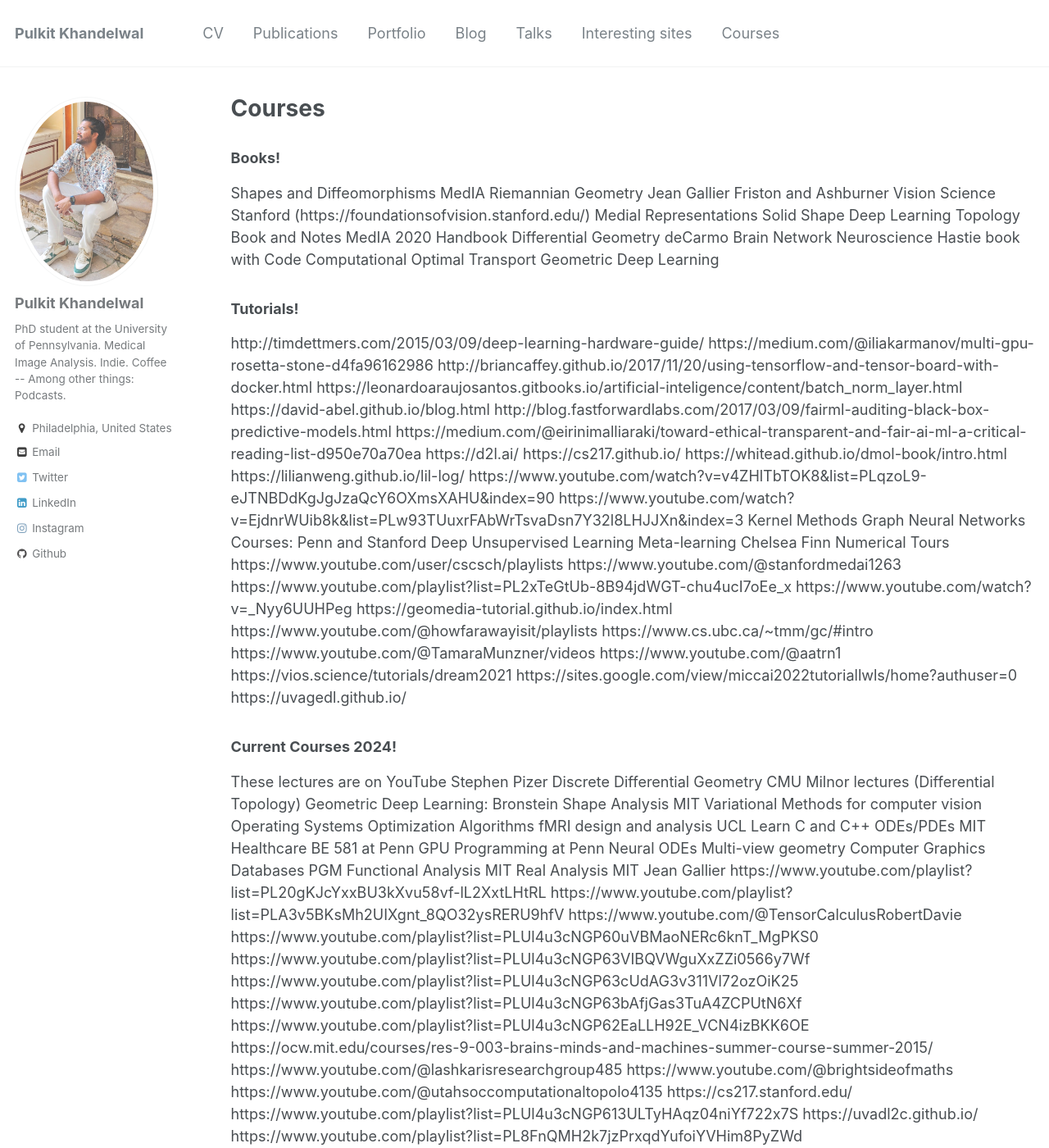
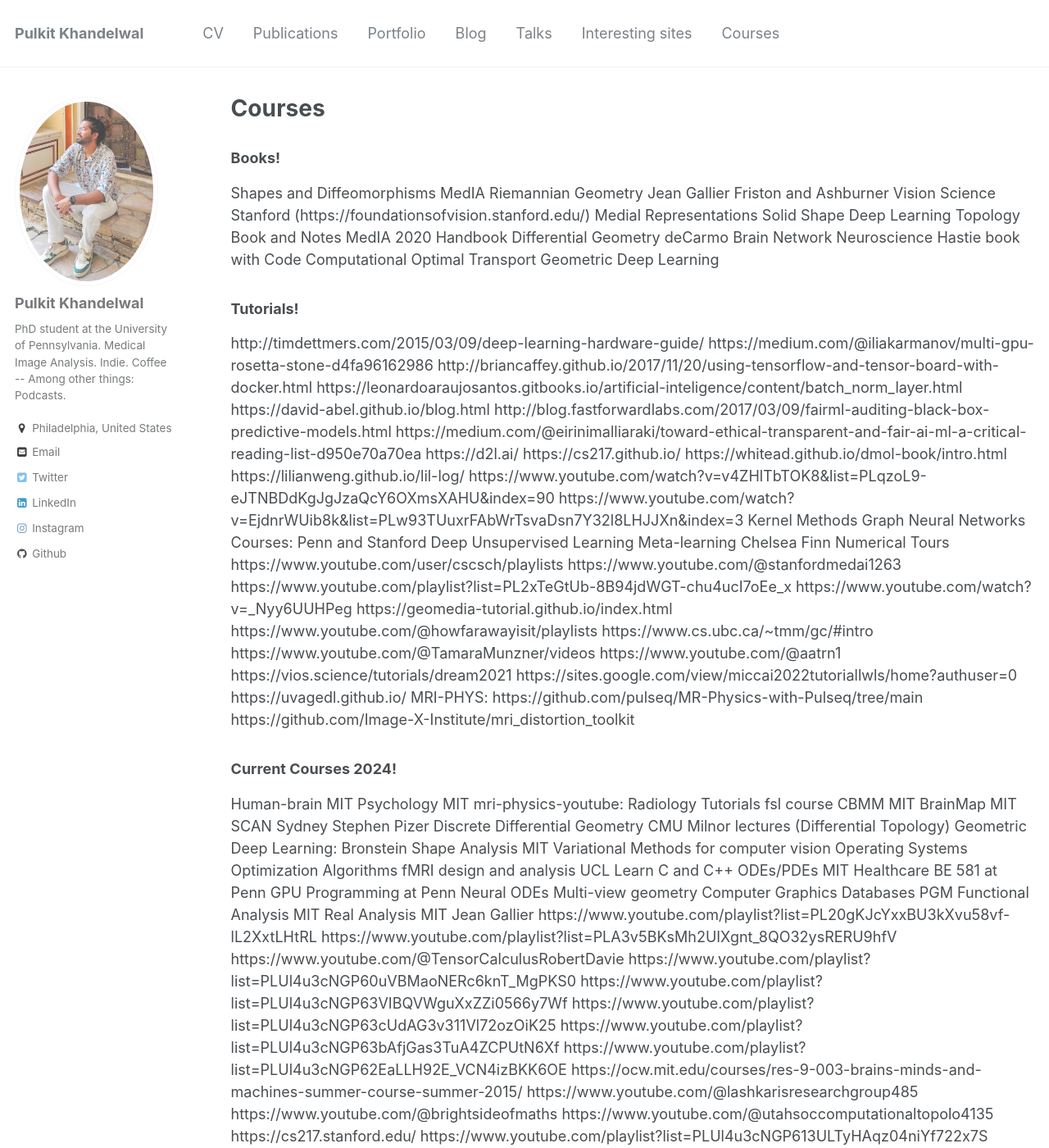
Before and after one commit to Pulkit-Khandelwal/pulkit-khandelwal.github.io, a Jekyll site: the page built from _pages/courses.md, in a window 1280 px wide and 1400 px high. Shown: the whole window at 82% size. Built offline with Jekyll 4.4.1, drawn with Linux system fonts in a browser that asks for light colours.

Commit message:
Update courses.md

```diff
--- a/_pages/courses.md
+++ b/_pages/courses.md
@@ -23,7 +23,6 @@ Computational Optimal Transport
 Geometric Deep Learning
 
 ### Tutorials!
-
 http://timdettmers.com/2015/03/09/deep-learning-hardware-guide/
 https://medium.com/@iliakarmanov/multi-gpu-rosetta-stone-d4fa96162986
 http://briancaffey.github.io/2017/11/20/using-tensorflow-and-tensor-board-with-docker.html
@@ -54,10 +53,19 @@ https://www.youtube.com/@aatrn1
 https://vios.science/tutorials/dream2021
 https://sites.google.com/view/miccai2022tutoriallwls/home?authuser=0
 https://uvagedl.github.io/
+MRI-PHYS:
+https://github.com/pulseq/MR-Physics-with-Pulseq/tree/main
+https://github.com/Image-X-Institute/mri_distortion_toolkit
 
 
 ### Current Courses 2024!
-These lectures are on YouTube
+Human-brain MIT
+Psychology MIT
+mri-physics-youtube: Radiology Tutorials
+fsl course
+CBMM MIT
+BrainMap MIT
+SCAN Sydney
 Stephen Pizer
 Discrete Differential Geometry CMU
 Milnor lectures (Differential Topology)
```
